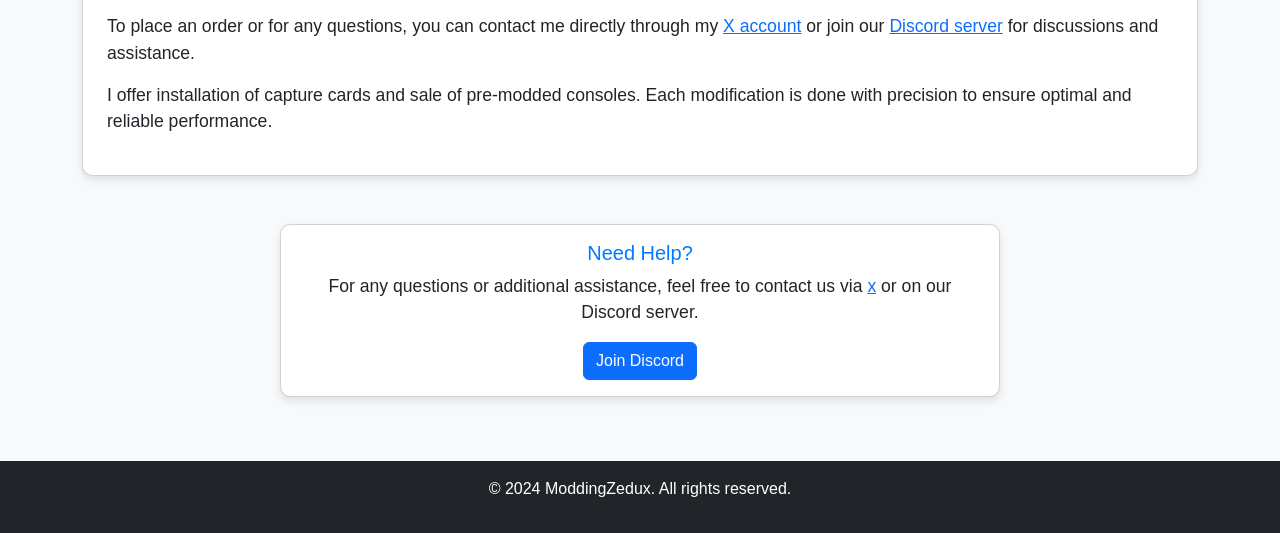
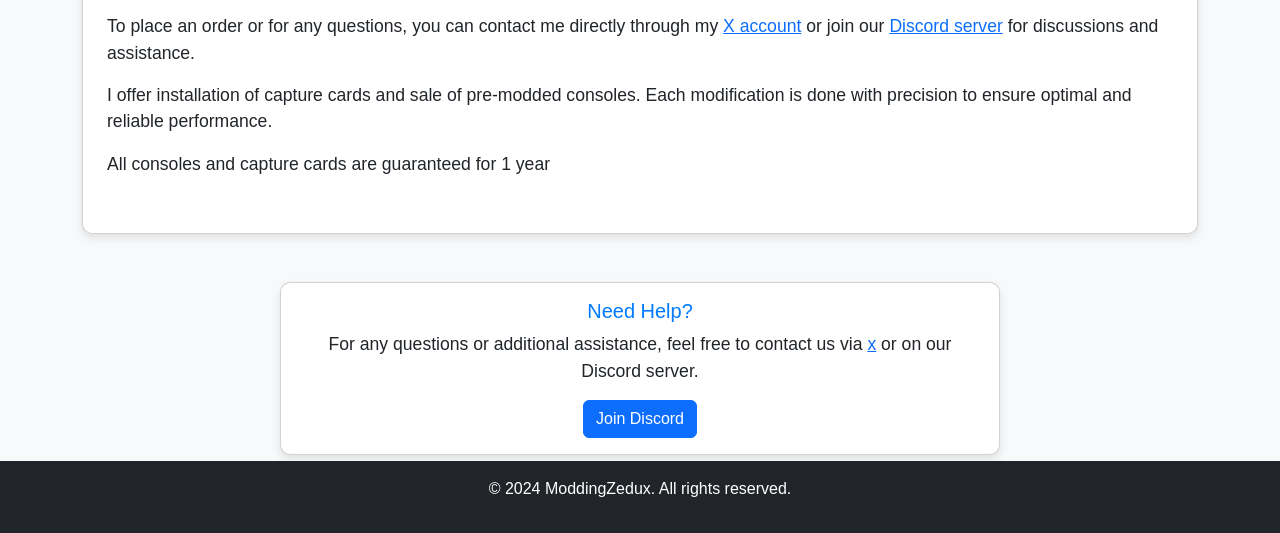
Before and after one commit to MrZedux/moddingzedux, a plain HTML site: page en/index-en.html in a window 1280 px wide. Shown: the part 267-800 px from the top of the page. Drawn offline with Linux system fonts and the light colour scheme.

Commit message:
Update index-en.html

```diff
--- a/en/index-en.html
+++ b/en/index-en.html
@@ -68,6 +68,7 @@
       <p>I specialize in modding 3DS consoles to enable high-quality image capture. My goal is to provide professional modding services to meet your needs.</p>
       <p>To place an order or for any questions, you can contact me directly through my <a href="https://x.com/3DSCaptureZ" target="_blank">X account</a> or join our <a href="https://discord.com/invite/BEm84FKJmj" target="_blank">Discord server</a> for discussions and assistance.</p>
       <p>I offer installation of capture cards and sale of pre-modded consoles. Each modification is done with precision to ensure optimal and reliable performance.</p>
+      <p>All consoles and capture cards are guaranteed for 1 year<p>
     </section>
 
     <section id="besoin-aide" class="mt-5">
```
